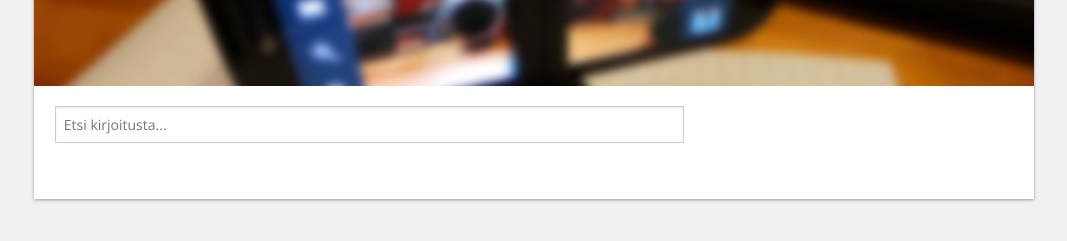
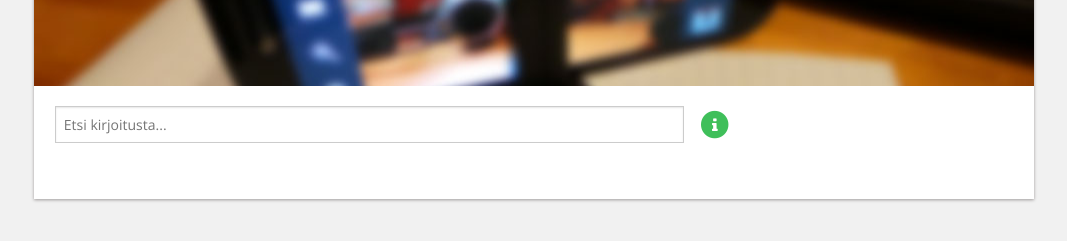
Before and after one commit to Pyppe/infocrea.fi, a Jekyll site: the page built from haku.html, in a window 1280 px wide. Shown: the part 285-526 px from the top of the page, without its empty margins (106-1173 px from the left). Built offline with Jekyll 4.4.1, drawn with Linux system fonts in a browser that asks for light colours; nearby versions of some CDN libraries.

Commit message:
Added search help

```diff
--- a/css/main.css
+++ b/css/main.css
@@ -81,6 +81,7 @@
 @media only screen and (max-width: 40em) { #post .rightSideContent { width: 100%; } }
 
 #search .fa-spin { position: absolute; top: 10px; right: 20px; }
+#search .toggle-help { color: #3fbf5a; cursor: pointer; margin-left: -15px; margin-top: 3px; }
 
 #searchResults a.result { display: block; padding: 10px; -webkit-transition: background-color 0.5s ease-out; -moz-transition: background-color 0.5s ease-out; -o-transition: background-color 0.5s ease-out; transition: background-color 0.5s ease-out; background-color: rgba(170, 170, 170, 0); }
 #searchResults a.result:hover { background-color: rgba(170, 170, 170, 0.3); }
--- a/haku.html
+++ b/haku.html
@@ -6,12 +6,68 @@
 js: search.js
 ---
 
-
-<div class="row" id="search">
-  <div class="small-12 medium-8 columns">
+<div id="search">
+  <div class="row">
+    <div class="small-10 medium-8 columns">
       <i class="fa fa-spin fa-spinner fa-lg" style="display: none;"></i>
       <input type="text" name="q" placeholder="Etsi kirjoitusta..." autocomplete="off" />
     </div>
+    <div class="small-2 medium-4 columns">
+      <span class="fa-stack toggle-help">
+        <i class="fa fa-circle fa-stack-2x"></i>
+        <i class="fa fa-info fa-stack-1x fa-inverse"></i>
+      </span>
+    </div>
+  </div>
+  <div data-alert class="alert-box secondary" style="display: none;">
+    <a href="#" class="close" style="top: 20px;">&times;</a>
+    <h4>Ohjeita</h4>
+    <table style="width: 100%;">
+      <thead>
+      <tr>
+        <th>Operaattori</th>
+        <th>Selitys</th>
+        <th>Esimerkki</th>
+      </tr>
+      </thead>
+      <tbody>
+      <tr>
+        <td><code>*</code></td>
+        <td><b>*</b> termin lopussa tarkoittaa, että sanan tulee alkaa annetulla termillä</td>
+        <td><a href="#">hauska*</a></td>
+      </tr>
+      <tr>
+        <td><code>+</code></td>
+        <td><b>JA</b>-operaattori</td>
+        <td><a href="#">infocrea +quickprese</a></td>
+      </tr>
+      <tr>
+        <td><code>|</code></td>
+        <td><b>TAI</b>-operaattori</td>
+        <td><a href="#">uutisen|uutiseen</a></td>
+      </tr>
+      <tr>
+        <td><code>-</code></td>
+        <td><b>EI</b>-operaattori (<em>negaatio</em>)</td>
+        <td><a href="#">logo -stream</a></td>
+      </tr>
+      <tr>
+        <td><code>"</code></td>
+        <td>etsi usean sanan ryhmää</td>
+        <td><a href="#">"ja sosiaalinen media"</a></td>
+      </tr>
+      <tr>
+        <td><code>(</code> ja <code>)</code></td>
+        <td>järjestyksen määrittely</td>
+        <td><a href="#">infocrea + (4g|3g)</a></td>
+      </tr>
+      <tr>
+        <td><code></code></td>
+        <td></td>
+        <td></td>
+      </tr>
+      </tbody>
+    </table>
   </div>
 
   <div id="searchResults" style="display: none;">
@@ -21,3 +77,4 @@
       <div class="columns medium-6"></div>
     </div>
   </div>
+</div>
--- a/js/search.js
+++ b/js/search.js
@@ -1,7 +1,23 @@
 (function(exports, undefined) {
 
+  var $form = $('#search');
+  var $help = $form.find('.alert-box');
+
+  $help.find('.close').click(function(e) {
+    e.preventDefault();
+    $help.hide();
+    return false;
+  });
+
+  $form.find('.toggle-help').click(function() {
+    if ($help.is(':visible')) {
+      $help.hide();
+    } else {
+      $help.show();
+    }
+  });
+
   $(function() {
-    var $form = $('#search');
     var $input = $form.find('[name=q]');
     var $spinner = $form.find('.fa-spin');
     var timeoutId;
@@ -24,7 +40,7 @@
             }
             $('#searchResults').show();
             $('#searchResults .result').remove();
-            $('#searchResults [count]').html('Hakutermille <b>'+query+'</b> löytyi kirjoituksia: <b>' + response.total + ' kpl</b>');
+            $('#searchResults [count]').html('Hakutermillä <b>'+query+'</b> löytyi kirjoituksia: <b>' + response.total + ' kpl</b>');
             var $firstColumn = $('#searchResults div.columns:first');
             var $secondColumn = $('#searchResults div.columns:last');
             $.each(response.hits, function(idx, hit) {
--- a/sass/_search.scss
+++ b/sass/_search.scss
@@ -3,6 +3,12 @@
     position: absolute;
     top: 10px;
     right: 20px;
+  }
+  .toggle-help {
+    color: #3fbf5a;
+    cursor: pointer;
+    margin-left: -15px;
+    margin-top: 3px;
   }
 }
 
```
Lines whose indentation alone changed are shown as unchanged.
